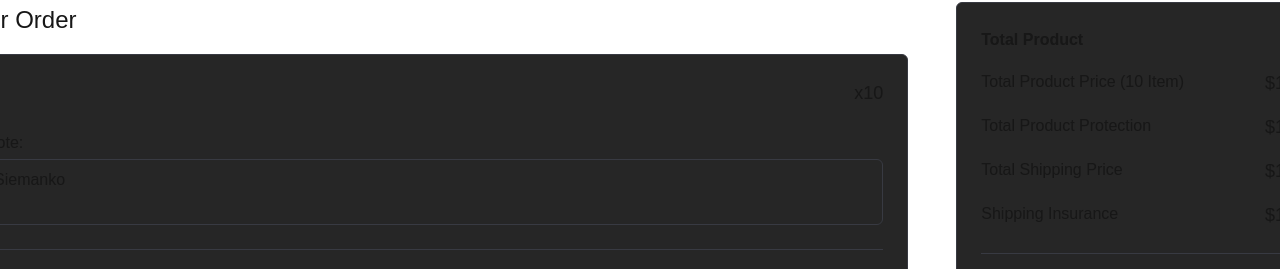
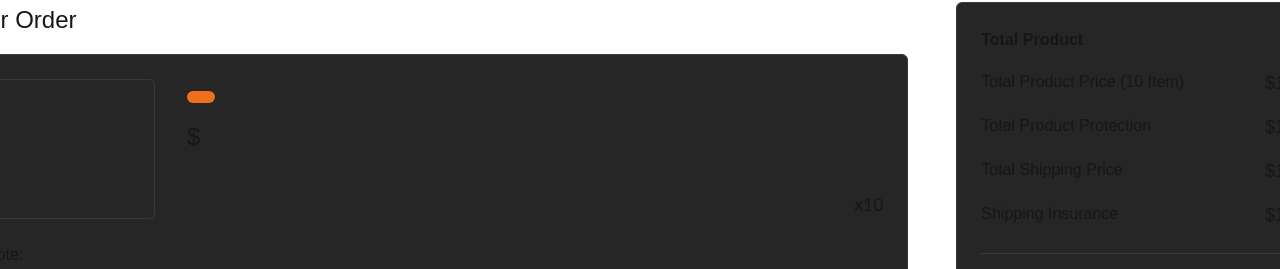
Before and after one commit to PatGaj/Simple_Shop_Deploy, a Next.js app: page /cart/checkout in a window 1280 px wide. Shown: the part 219-488 px from the top of the page. Built offline with nearby package versions, Linux system fonts and the light colour scheme; no server answers.

Commit message:
feat(app/cart): create and style cart component

```diff
--- /dev/null
+++ b/components/cart/CartProductItem.tsx
@@ -0,0 +1,47 @@
+"use client";
+import clsx from "clsx";
+import Counter from "../ui/Counter";
+import ProductInfo from "./ProductInfo";
+import { useState } from "react";
+
+function CartProductItem({
+  category,
+  imageUrl,
+  name,
+  price,
+  max,
+  value,
+  onChange,
+}: {
+  category: string;
+  imageUrl: string;
+  name: string;
+  price: number;
+  max: number;
+  value: number;
+  onChange: (value: number) => void;
+}) {
+  const [writeNote, setWriteNote] = useState(false);
+  return (
+    <div className="flex flex-col gap-y-6 p-6 w-full bg-[var(--color-tile)] border border-[var(--color-border-secondary)] rounded-md">
+      <div className="flex justify-between items-end">
+        <ProductInfo category={category} imageUrl={imageUrl} name={name} price={price} />
+        <div className="flex items-center gap-x-6">
+          <button
+            onClick={() => setWriteNote((prev) => !prev)}
+            className="text-[var(--color-primary)] h-max textM cursor-pointer pr-6 border-r border-r-[var(--color-border-primary)] border-"
+          >
+            Write Note
+          </button>
+          <Counter max={max} value={value} onChange={onChange} />
+        </div>
+      </div>
+      <div className={clsx(writeNote ? "" : "hidden", "flex flex-col gap-y-1")}>
+        <hr className="text-[var(--color-border-secondary)] mb-3" />
+        <span className="textL">Note:</span>
+        <textarea className="border border-[var(--color-border-secondary)] w-full rounded-md resize-none p-2"></textarea>
+      </div>
+    </div>
+  );
+}
+export default CartProductItem;
--- /dev/null
+++ b/components/cart/ProductInfo.tsx
@@ -0,0 +1,29 @@
+import Badge from "../ui/Badge";
+
+function ProductInfo({
+  imageUrl,
+  name,
+  price,
+  category,
+}: {
+  imageUrl: string;
+  name: string;
+  price: number;
+  category: string;
+}) {
+  return (
+    <div className="flex gap-x-8">
+      <div className="flex justify-center items-center p-3 border border-[var(--color-border-secondary)] rounded-md w-[170px] h-[140px]">
+        <img src={imageUrl} alt={name} className="h-full" />
+      </div>
+      <div className="flex flex-col gap-y-4">
+        <div className="flex flex-col gap-y-3">
+          <span className="heading7 font-medium">{name}</span>
+          <Badge text={category} className="w-max" />
+        </div>
+        <span className="heading6 font-medium">${price}</span>
+      </div>
+    </div>
+  );
+}
+export default ProductInfo;
```
